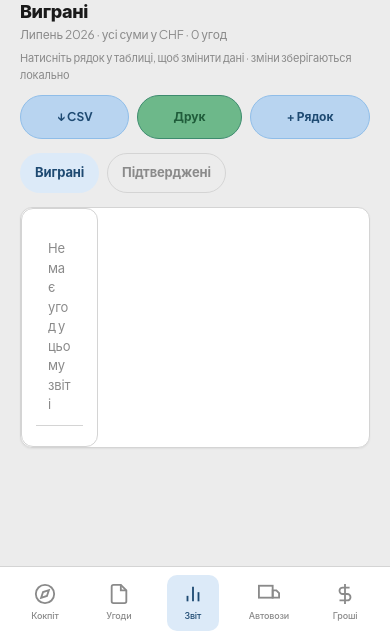
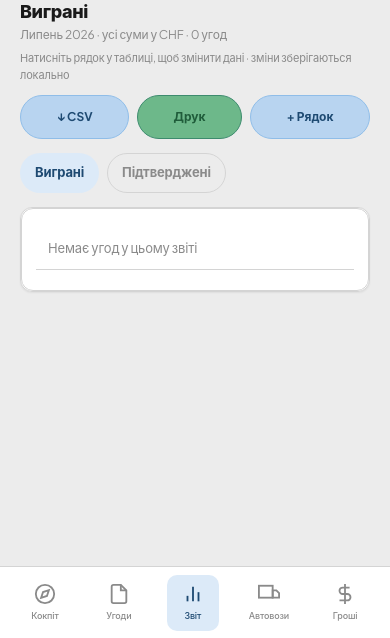
Before and after one commit to BonisOleg/crmproject, a Django app: page /reports/won/ in a window 390 px wide. Shown: the part 206-844 px from the top of the page. Run offline with Django 5.2, Linux system fonts and the light colour scheme; the visitor is signed in with stand-in values (Sample User, id 1); data comes from the database, SQL or seed files in the repository; data that the repository does not hold is empty.

Commit message:
mobile fix

```diff
--- a/static/css/pages/reports.css
+++ b/static/css/pages/reports.css
@@ -7,8 +7,13 @@
 }
 
 .report-table {
+  width: 100%;
+}
+
+/* Desktop: фіксовані колонки (не чіпати мобільні картки) */
+@media (min-width: 901px) {
+  .report-table {
     table-layout: fixed;
-  width: 100%;
   }
 
   .report-table__col--car {
@@ -29,11 +34,17 @@
     text-align: right;
     white-space: nowrap;
   }
+}
 
 .report-table__delivery {
   font-size: 13px;
+  color: var(--wf-text-muted, var(--text-muted));
+}
+
+@media (min-width: 901px) {
+  .report-table__delivery {
     white-space: nowrap;
-  color: var(--wf-text-muted, var(--text-muted));
+  }
 }
 
 .report-table #report-table-body .data-table__actions,
@@ -426,7 +437,13 @@
   }
 
   .report-table {
+    table-layout: auto;
     min-width: 0;
+    width: 100%;
+  }
+
+  .report-table col {
+    width: auto;
   }
 }
 
--- a/static/css/table-cards.css
+++ b/static/css/table-cards.css
@@ -12,10 +12,18 @@
 
   .data-table--cards,
   .report-table {
+    table-layout: auto;
     min-width: 0;
     width: 100%;
     border-collapse: separate;
     border-spacing: 0;
+  }
+
+  .report-table col,
+  .report-table .report-table__col--car,
+  .report-table .report-table__col--client,
+  .report-table .report-table__col--money {
+    width: auto;
   }
 
   .data-table--cards thead,
@@ -36,6 +44,7 @@
     gap: 8px;
     width: 100%;
     max-width: 100%;
+    min-width: 0;
     box-sizing: border-box;
     margin: 0 0 10px;
     padding: 14px;
@@ -49,22 +58,25 @@
   .report-table tbody td {
     display: flex;
     align-items: baseline;
-    flex-wrap: nowrap;
-    gap: 4px;
+    justify-content: space-between;
+    flex-wrap: wrap;
+    gap: 8px 12px;
     width: 100%;
     max-width: 100%;
+    min-width: 0;
     box-sizing: border-box;
     padding: 0;
     border: none;
     text-align: right;
     white-space: normal;
-    overflow-wrap: anywhere;
+    overflow-wrap: break-word;
+    word-break: normal;
   }
 
   .data-table--cards tbody td::before,
   .report-table tbody td::before {
     content: attr(data-label);
-    flex: 0 1 auto;
+    flex: 0 0 auto;
     max-width: 42%;
     margin-right: auto;
     padding-right: 12px;
@@ -80,6 +92,8 @@
   .report-table td[data-col="car"] {
     order: 1;
     display: block;
+    width: 100%;
+    min-width: 0;
     font-size: 15px;
     font-weight: 800;
     letter-spacing: -0.02em;
@@ -87,6 +101,8 @@
     padding-bottom: 8px;
     margin-bottom: 2px;
     border-bottom: 1px solid var(--wf-border, var(--border));
+    overflow-wrap: break-word;
+    word-break: break-word;
   }
 
   .data-table--cards td[data-col="car"]::before,
@@ -97,11 +113,14 @@
   .data-table--cards td[data-col="client"],
   .report-table td[data-col="client"] {
     order: 2;
+    width: 100%;
+    min-width: 0;
     font-size: 15px;
     font-weight: 700;
     padding-bottom: 10px;
     margin-bottom: 2px;
     border-bottom: 1px solid var(--wf-border, var(--border));
+    overflow-wrap: break-word;
   }
 
   .data-table--cards td[data-col="won"],
@@ -133,6 +152,7 @@
   .report-table__empty,
   .data-table--cards .report-table__empty {
     display: block;
+    width: 100%;
     padding: 20px 14px;
     text-align: center;
     background: var(--wf-surface, var(--bg-elevated));
@@ -143,6 +163,7 @@
   .report-table__empty td,
   .data-table--cards .report-table__empty td {
     display: block;
+    width: 100%;
     text-align: center;
   }
 
@@ -157,6 +178,8 @@
   .wireframe-app .report-table td.report-table__delivery {
     text-align: right;
     white-space: normal;
+    width: 100%;
+    min-width: 0;
   }
 }
 
```
Lines whose indentation alone changed are shown as unchanged.
